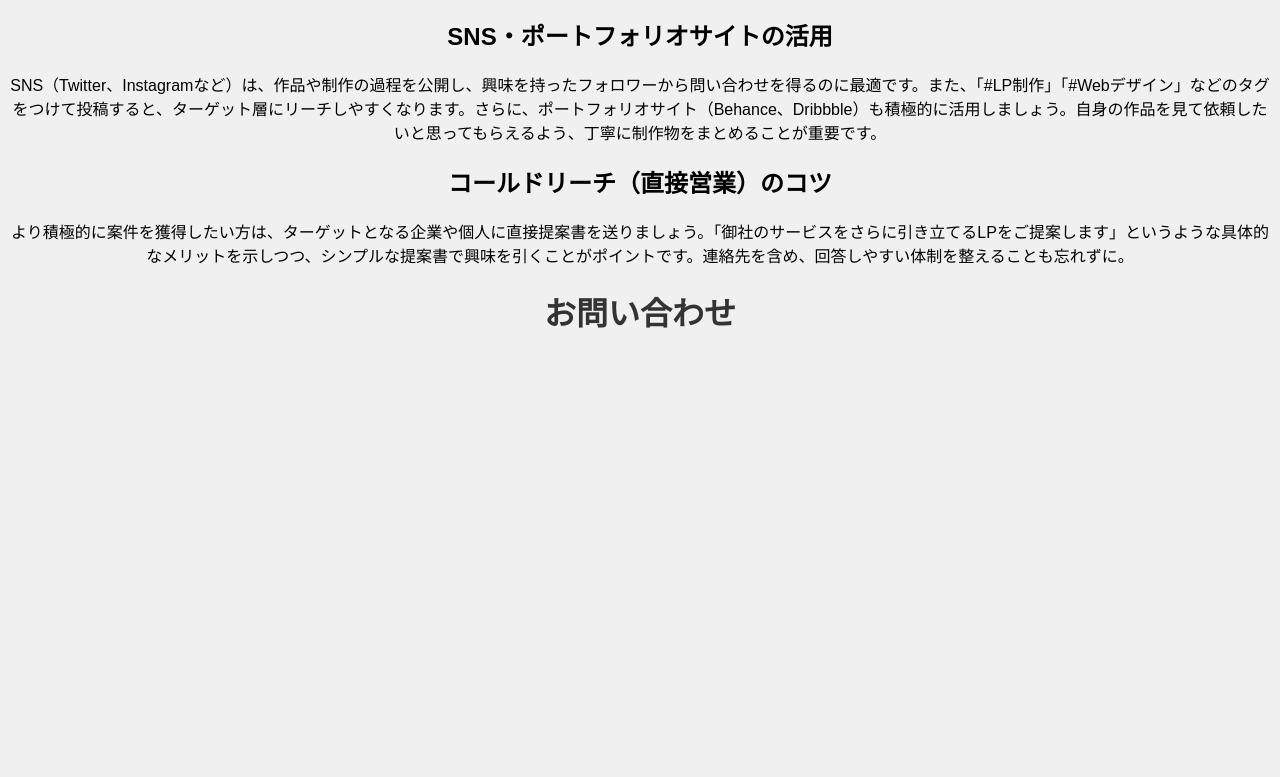
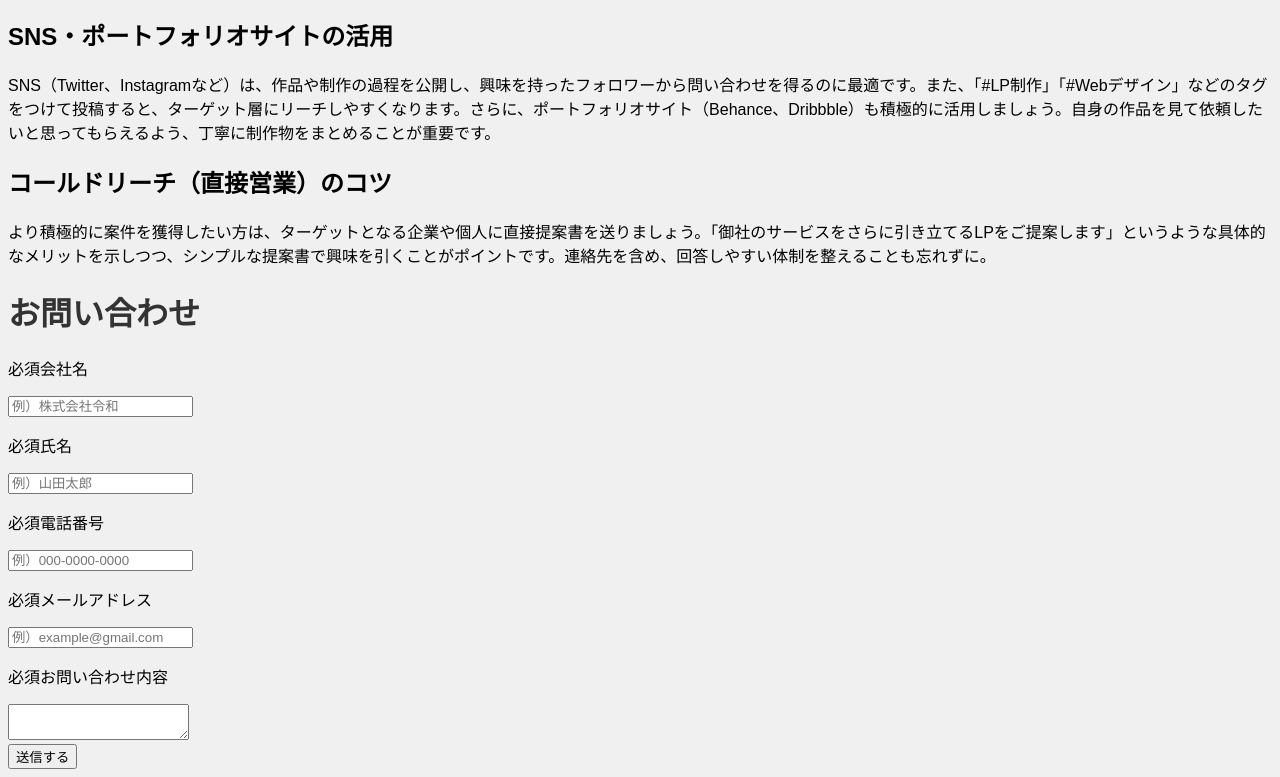
Before and after one commit to ch1ll1n1991/samplesite4mystudy, a plain HTML site: page index.html in a window 1280 px wide. Shown: the part 1084-1861 px from the top of the page. Before the commit the page ends 1440 px from the top, so only its background shows below. Drawn offline with Linux system fonts and the light colour scheme.

Commit message:
inquiry form add

```diff
--- a/index.html
+++ b/index.html
@@ -17,6 +17,7 @@
     <h1 id="howCreateLP">LPの作り方</h1>
 
     <p> LP（ランディングページ）は、訪問者が興味を持ち、行動に移るための「ストーリー」を紡ぐ場です。私が重視するLP作成のステップとポイントをお伝えします。</p>
+
     <h2>目的を明確にする</h2>
     <p>LP制作の第一歩は、LPの目的を明確にすることです。商品・サービスの認知度を高めたいのか、購入・問い合わせの件数を増やしたいのか、またはブランド価値を伝えたいのか、目的に応じて設計が変わります。ターゲットとするユーザーの特性も考えながら、明確なゴールを設定しましょう。例えば、初心者向けのサービスならシンプルな表現と安心感を伝えるデザインに。プロ向けなら、機能性や具体的なメリットを強調する構成が効果的です。
     </p>
@@ -57,8 +58,31 @@
     </p>
     <h1 id="inquiry">お問い合わせ</h1>
 
-
-
+    <div class="Form">
+      <div class="Form-Item">
+        <p class="Form-Item-Label">
+          <span class="Form-Item-Label-Required">必須</span>会社名
+        </p>
+        <input type="text" class="Form-Item-Input" placeholder="例）株式会社令和">
+      </div>
+      <div class="Form-Item">
+        <p class="Form-Item-Label"><span class="Form-Item-Label-Required">必須</span>氏名</p>
+        <input type="text" class="Form-Item-Input" placeholder="例）山田太郎">
+      </div>
+      <div class="Form-Item">
+        <p class="Form-Item-Label"><span class="Form-Item-Label-Required">必須</span>電話番号</p>
+        <input type="text" class="Form-Item-Input" placeholder="例）000-0000-0000">
+      </div>
+      <div class="Form-Item">
+        <p class="Form-Item-Label"><span class="Form-Item-Label-Required">必須</span>メールアドレス</p>
+        <input type="email" class="Form-Item-Input" placeholder="例）example@gmail.com">
+      </div>
+      <div class="Form-Item">
+        <p class="Form-Item-Label isMsg"><span class="Form-Item-Label-Required">必須</span>お問い合わせ内容</p>
+        <textarea class="Form-Item-Textarea"></textarea>
+      </div>
+      <input type="submit" class="Form-Btn" value="送信する">
+    </div>
 
     <script src="script.js"></script>
 </body>
--- a/styles.css
+++ b/styles.css
@@ -3,7 +3,6 @@
 body {
     font-family: Arial, sans-serif;
     background-color: #f0f0f0;
-    text-align: center;
 }
 
 h1 {
```
